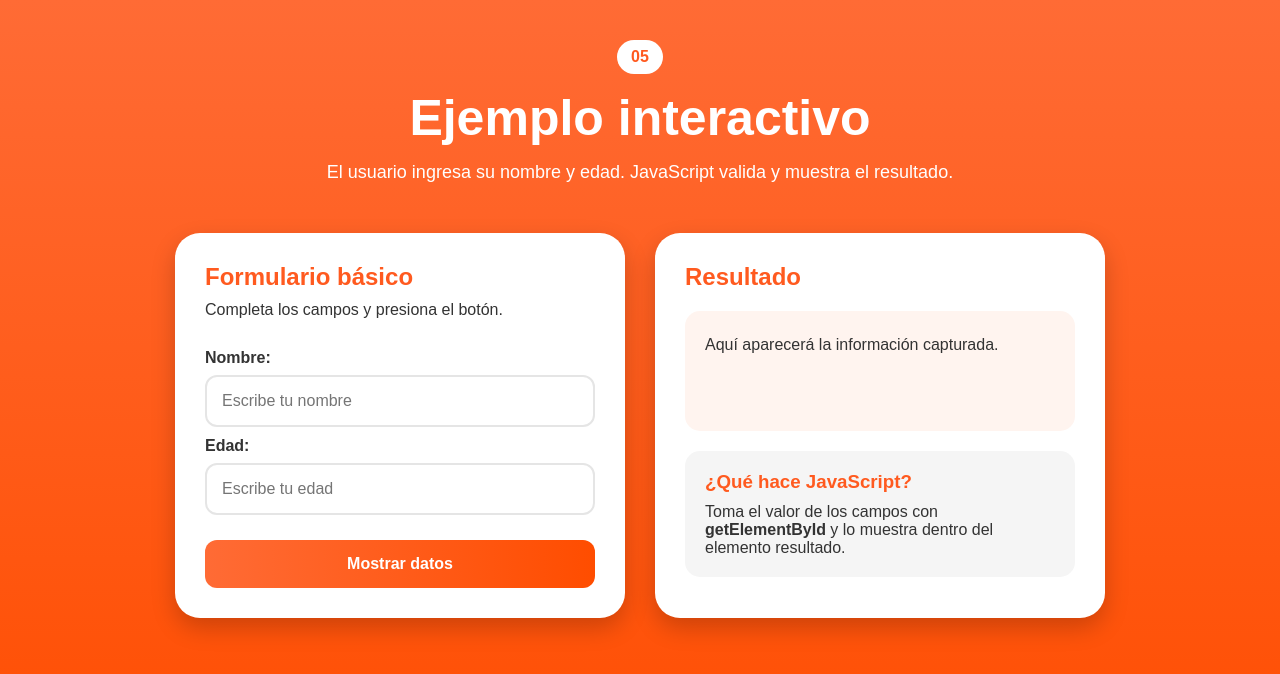
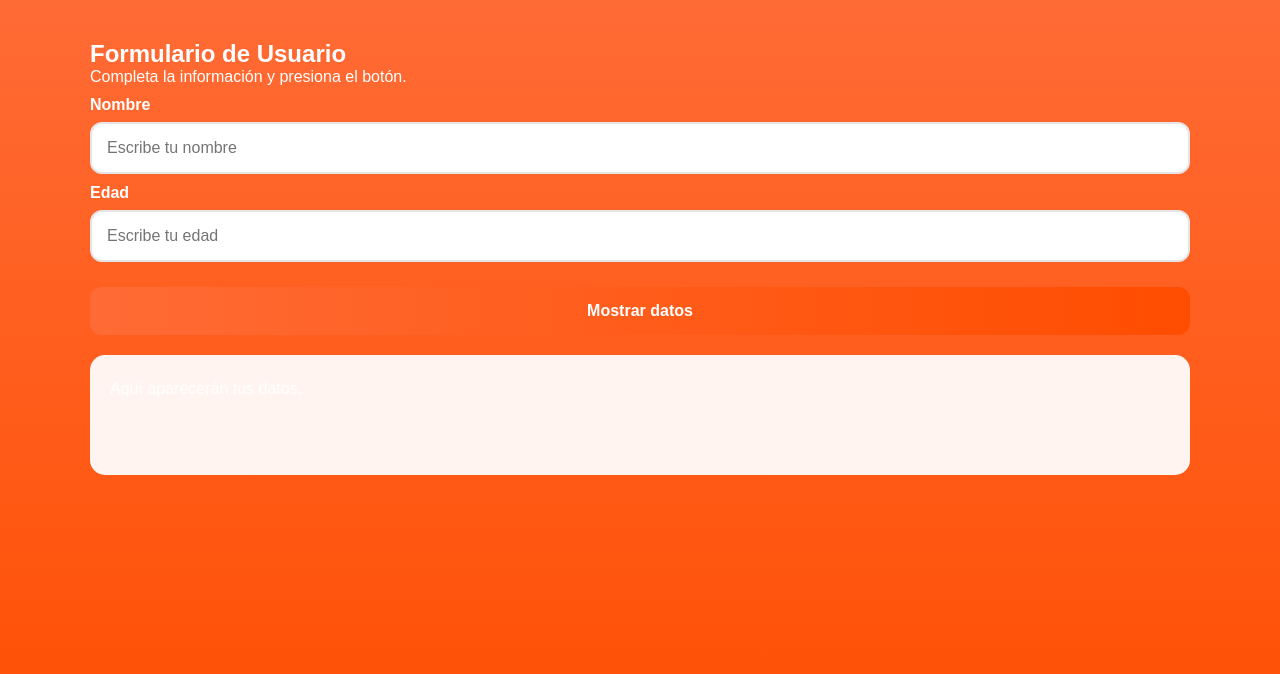
Before and after one commit to hiximnna/formulario_ejemplo_interactivo, a plain HTML site: page index.html in a window 1280 px wide. Drawn offline with Linux system fonts and the light colour scheme.

Commit message:
Update index.html

```diff
--- a/index.html
+++ b/index.html
@@ -3,7 +3,7 @@
 <head>
     <meta charset="UTF-8">
     <meta name="viewport" content="width=device-width, initial-scale=1.0">
-    <title>Ejemplo Interactivo</title>
+    <title>Formulario Interactivo</title>
 
     <link rel="stylesheet" href="css/style.css">
 </head>
@@ -11,32 +11,23 @@
 
     <main class="contenedor">
 
-        <section class="titulo">
-            <span class="numero">05</span>
-            <h1>Ejemplo interactivo</h1>
-            <p>
-                El usuario ingresa su nombre y edad.
-                JavaScript valida y muestra el resultado.
+        <section class="card-formulario">
+
+            <h1>Formulario de Usuario</h1>
+            <p class="texto">
+                Completa la información y presiona el botón.
             </p>
-        </section>
 
-        <section class="cards">
+            <form>
 
-            <!-- FORMULARIO -->
-            <div class="card formulario">
-                <h2>Formulario básico</h2>
-                <p>Completa los campos y presiona el botón.</p>
-
-                <form id="formulario">
-
-                    <label for="nombre">Nombre:</label>
+                <label for="nombre">Nombre</label>
                 <input
                     type="text"
                     id="nombre"
                     placeholder="Escribe tu nombre"
                 >
 
-                    <label for="edad">Edad:</label>
+                <label for="edad">Edad</label>
                 <input
                     type="number"
                     id="edad"
@@ -48,27 +39,9 @@
                 </button>
 
             </form>
-            </div>
-
-            <!-- RESULTADO -->
-            <div class="card resultado-card">
-
-                <h2>Resultado</h2>
 
             <div id="resultado" class="resultado">
-                    Aquí aparecerá la información capturada.
-                </div>
-
-                <div class="info-js">
-                    <h3>¿Qué hace JavaScript?</h3>
-
-                    <p>
-                        Toma el valor de los campos con
-                        <strong>getElementById</strong>
-                        y lo muestra dentro del elemento resultado.
-                    </p>
-                </div>
-
+                Aquí aparecerán tus datos.
             </div>
 
         </section>
```
Lines whose indentation alone changed are shown as unchanged.
